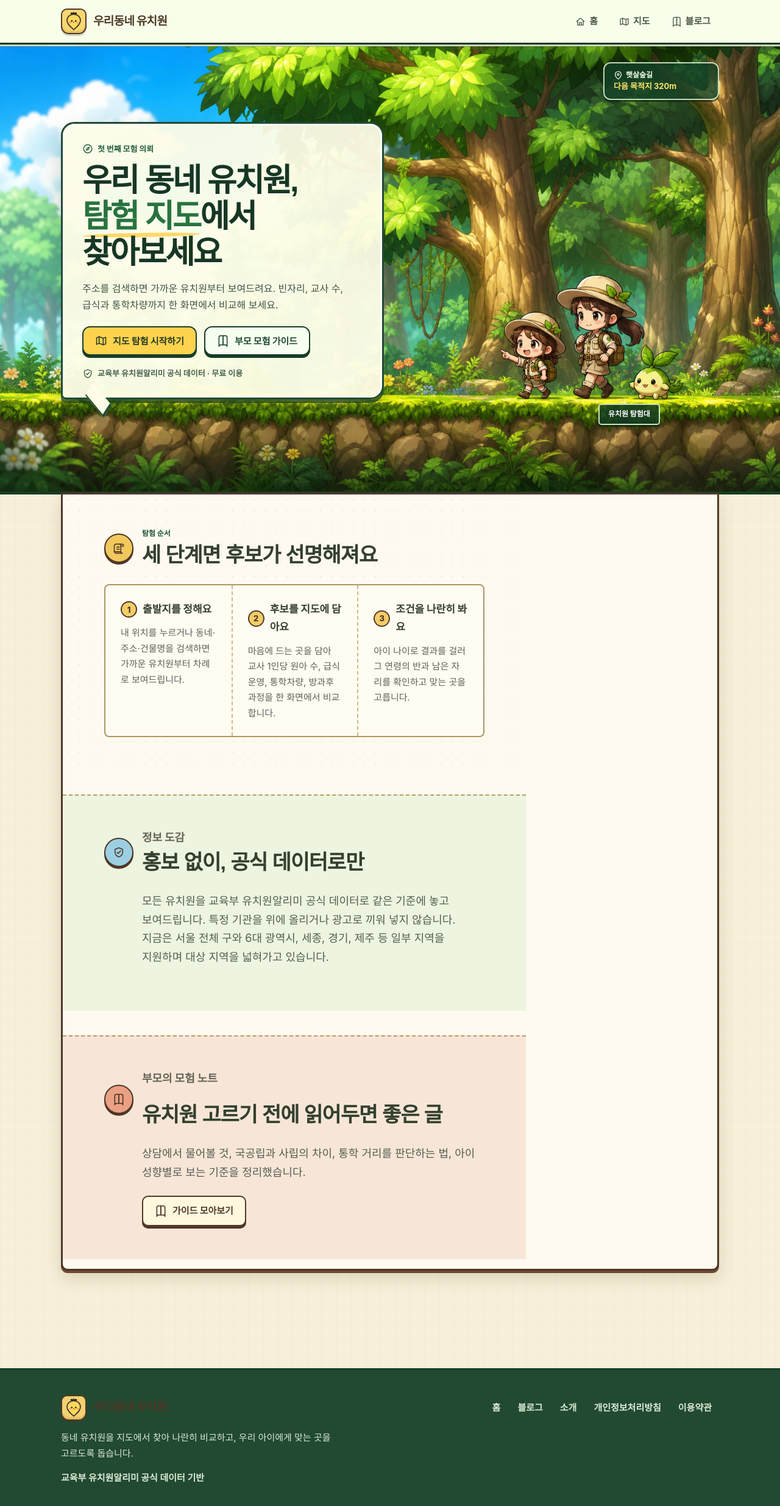
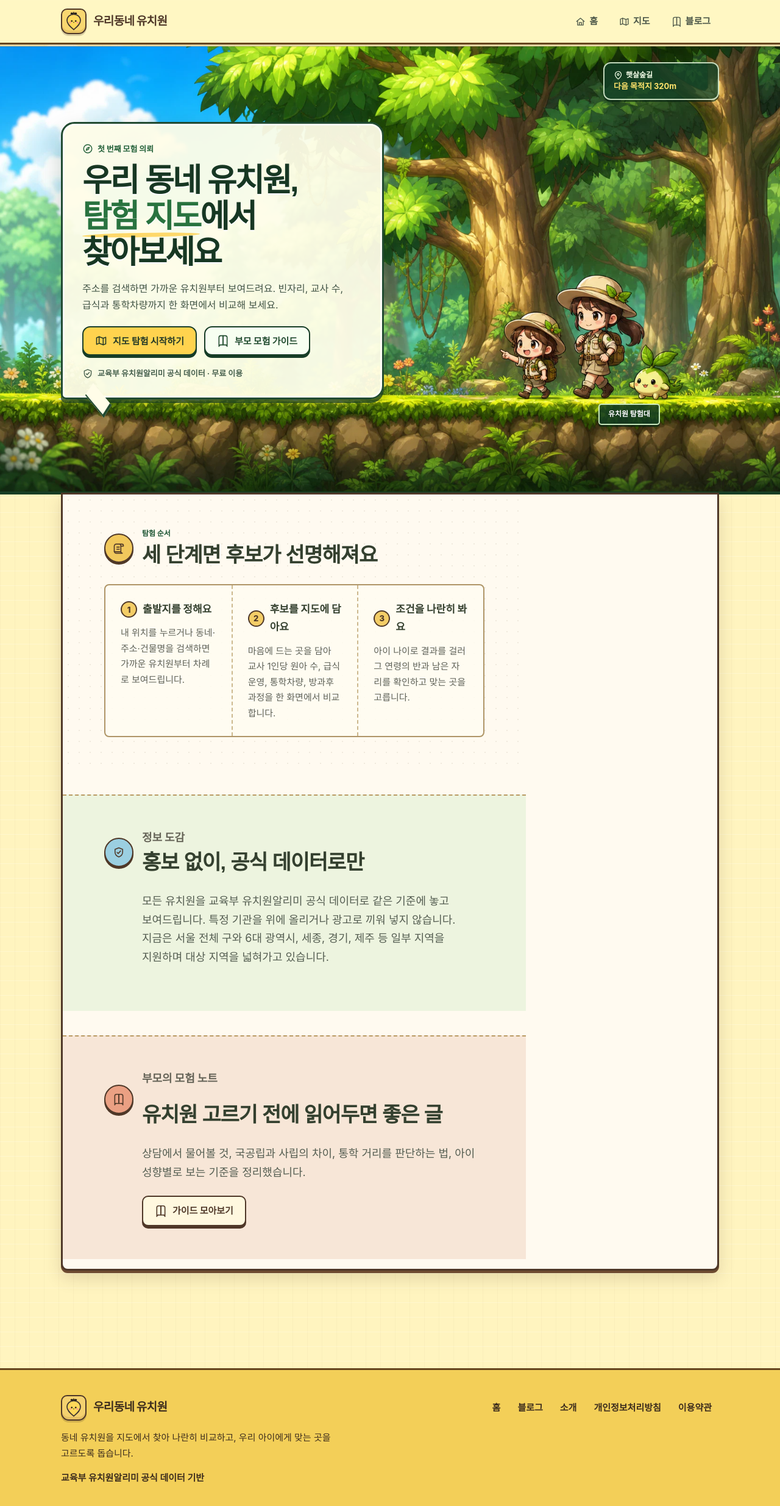
Before and after one commit to keyveloper/kindergarten-map, a Next.js app: page / in a window 1280 px wide. Shown: the top 2470 px of the page at 61% size. Built offline with nearby package versions, Linux system fonts and the light colour scheme; no server answers.

Commit message:
fix: restore yellow theme and footer contrast

```diff
--- a/src/app/adventure-theme.css
+++ b/src/app/adventure-theme.css
@@ -19,7 +19,7 @@
   --color-muted: #666458;
   --color-faint: #767368;
   --color-surface: #fffdf2;
-  --color-canvas: #f7efd8;
+  --color-canvas: #fff4bf;
   --color-border: #d9c89d;
   --color-border-strong: #9a7c4f;
   --color-wood: #7d5635;
@@ -1598,25 +1598,27 @@ body::before {
 }
 
 .site-header {
-  border-bottom-color: #163b26;
-  background: rgba(247, 255, 235, 0.96);
-  box-shadow: 0 4px 0 rgba(27, 74, 43, 0.18);
+  border-bottom-color: #66451f;
+  background: rgba(255, 247, 196, 0.97);
+  box-shadow: 0 4px 0 rgba(102, 69, 31, 0.18);
 }
 
 .site-footer {
-  border-top-color: #173d27;
-  background: #214a31;
-  color: #f4f8e9;
-}
-
+  border-top-color: #66451f;
+  background: #f3cf58;
+  color: #3d2d1d;
+}
+
+.site-footer .brand,
 .site-footer p,
-.site-footer nav a {
-  color: #dcead7;
+.site-footer nav a,
+.site-footer .footer-data-note {
+  color: #3d2d1d;
 }
 
 .site-footer nav a:hover {
-  background: #326544;
-  color: #fff;
+  background: rgba(255, 250, 220, 0.6);
+  color: #2f2116;
 }
 
 @media (max-width: 860px) {
```
